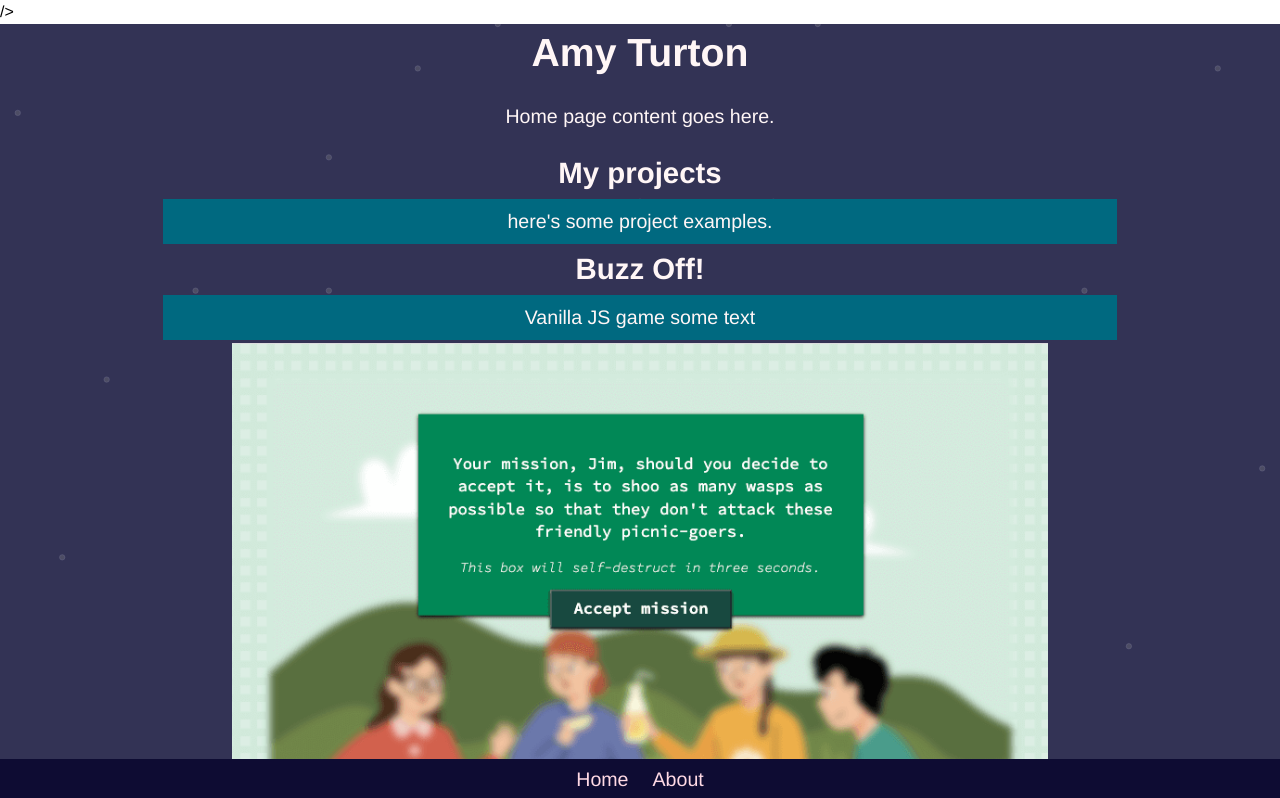
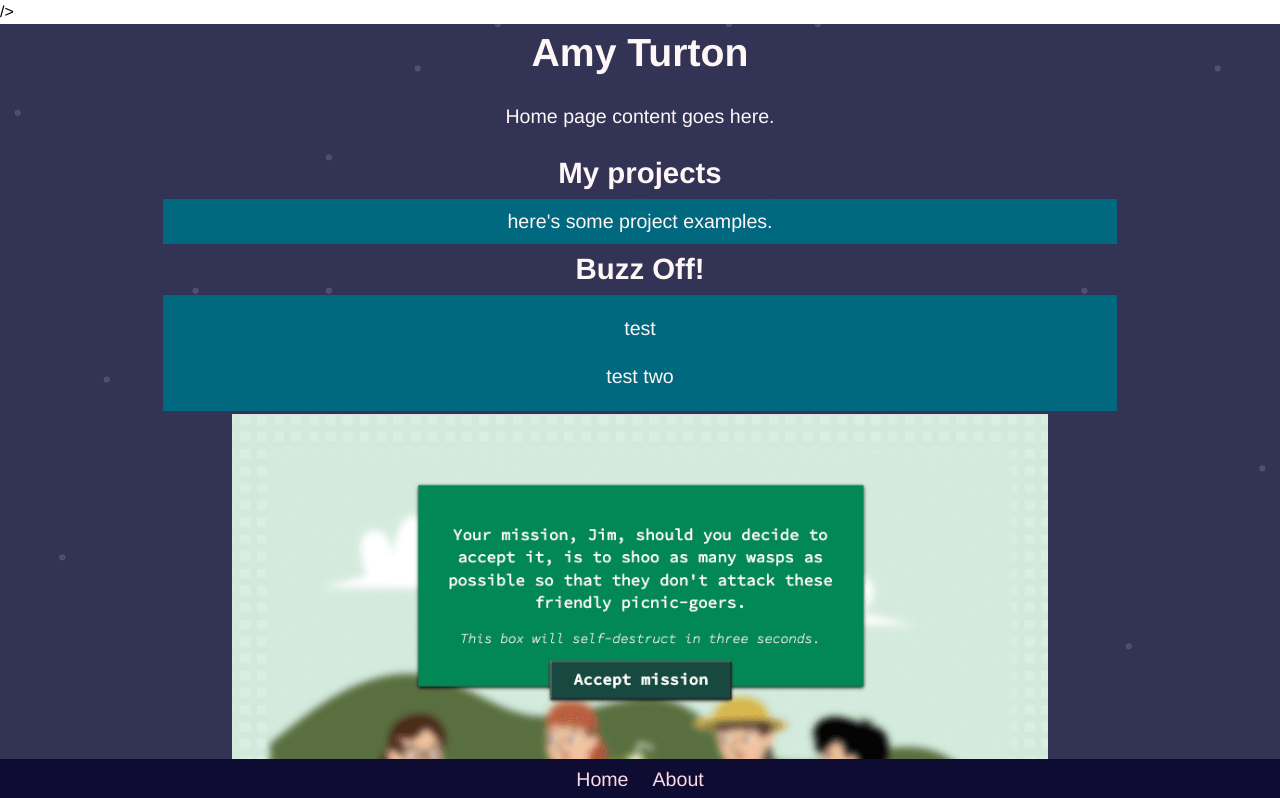
Before and after one commit to manytrout/portfolio-amy, a React (Create React App) app: page / in a window 1280 px wide. Shown: the top 798 px of the page. Built offline with nearby package versions, Linux system fonts and the light colour scheme; a web font is replaced by a local one.

Commit message:
re-arranged projectData file and tested out spread operator in Tile

```diff
--- a/src/components/Tiles.js
+++ b/src/components/Tiles.js
@@ -8,12 +8,13 @@ function Tiles() {
 				return (
 					<Tile
 						key={i}
-						slug={singleProject.slug}
-						title={singleProject.title}
-						body={singleProject.body}
-						projectType={singleProject.projectType}
-						titleImage={singleProject.titleImage}
-						titleImageAltText={singleProject.titleImageAltText}
+						{...singleProject}
+						// slug={singleProject.slug}
+						// title={singleProject.title}
+						// body={singleProject.body}
+						// projectType={singleProject.projectType}
+						// titleImage={singleProject.titleImage}
+						// titleImageAltText={singleProject.titleImageAltText}
 					/>
 				);
 			})}
--- a/src/data/projectData.js
+++ b/src/data/projectData.js
@@ -1,15 +1,33 @@
-// this whole file is a sort of a template to help me with how to make a 'database'
 import projectPicture from "../images/flowers-in-january.jpg";
 import projectPicture01 from "../images/game/buzz-off-01-square.png";
 import projectPicture02 from "../images/movie-app/movie-app.png";
 import funPicture02 from "../images/calculator/calculator.png";
+
+// this whole file is a sort of a template to help me with how to make a 'database'
+function getPost(slug) {
+	// Replace this with a database lookup one day
+	for (const post of getPosts()) {
+		if (post.slug === slug) {
+			return post;
+		}
+	}
+}
+
+function getPosts() {
+	// console.log(posts);
+	return posts;
+}
 
 const posts = [
 	{
 		slug: "buzz-off",
 		projectType: "assignment",
 		title: "Buzz Off!",
-		body: "Vanilla JS game some text",
+		//body: "Vanilla JS game some text",
+		body: <div>
+				<p>test</p>
+				<p>test two</p>
+			</div>,
 		titleImage: projectPicture01,
 		// lol don't put the imported image in curly braces...
 		titleImageAltText:
@@ -30,6 +48,11 @@ const posts = [
 		body: "Calculator made in React, including memory buttons, square root, and other functions. Strictly speaking, this was a small assignment buuuuttt it was probably the most fun little assignment I had throughtout the program and I learned a lot.",
 		titleImage: funPicture02,
 		titleImageAltText: "A screenshot of my calculator app",
+		anotherThing:
+			{
+				stuff1: "",
+				stuff2: "",
+			},
 	},
 	// {
 	// 	slug: "",
@@ -39,20 +62,6 @@ const posts = [
 	// 	titleImage: projectPicture,
 	// 	titleImageAltText: "",
 	// },
-
 ];
 
-function getPost(slug) {
-	for (const post of getPosts()) {
-		if (post.slug === slug) {
-			return post;
-		}
-	}
-}
-
-function getPosts() {
-	// console.log(posts);
-	return posts;
-}
-
 export default getPosts;
```
